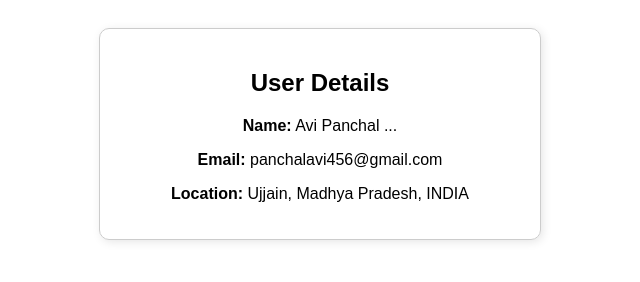
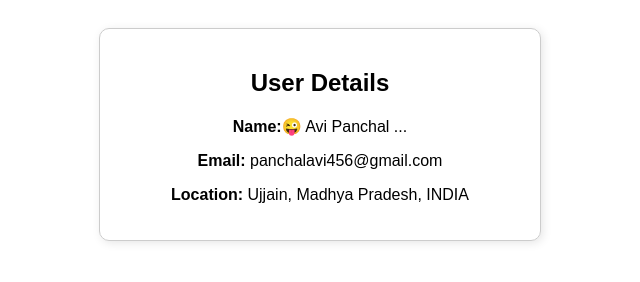
Before and after one commit to panchalravi756/user-details-page, a plain HTML site: page index.html in a window 1280 px wide. Shown: the full height of the page, 320-960 px from the left. Drawn offline with Linux system fonts and the light colour scheme.

Commit message:
Update index.html

```diff
--- a/index.html
+++ b/index.html
@@ -23,7 +23,7 @@
 <body>
     <div class="container">
         <h2>User Details</h2>
-        <p><strong>Name:</strong> Avi Panchal ... </p>
+        <p><strong>Name:</strong>😜 Avi Panchal ... </p>
         <p><strong>Email:</strong> panchalavi456@gmail.com</p>
         <p><strong>Location:</strong> Ujjain, Madhya Pradesh, INDIA</p>
     </div>
```
